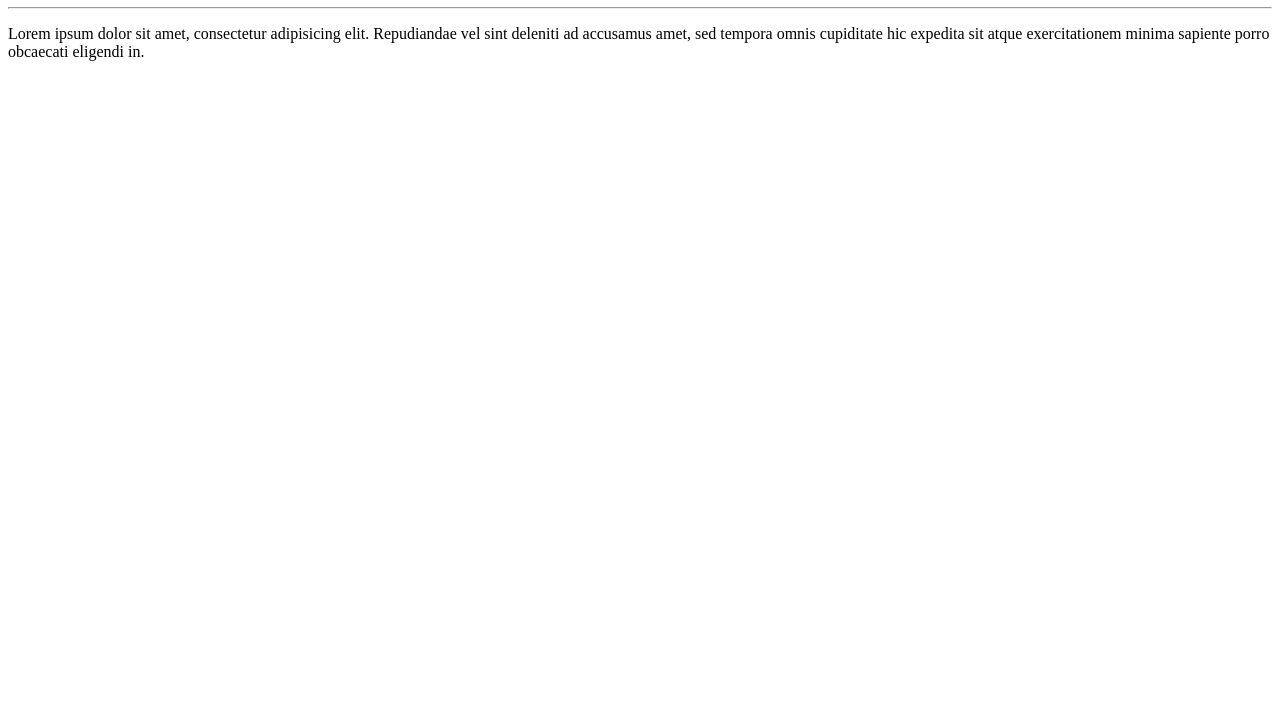
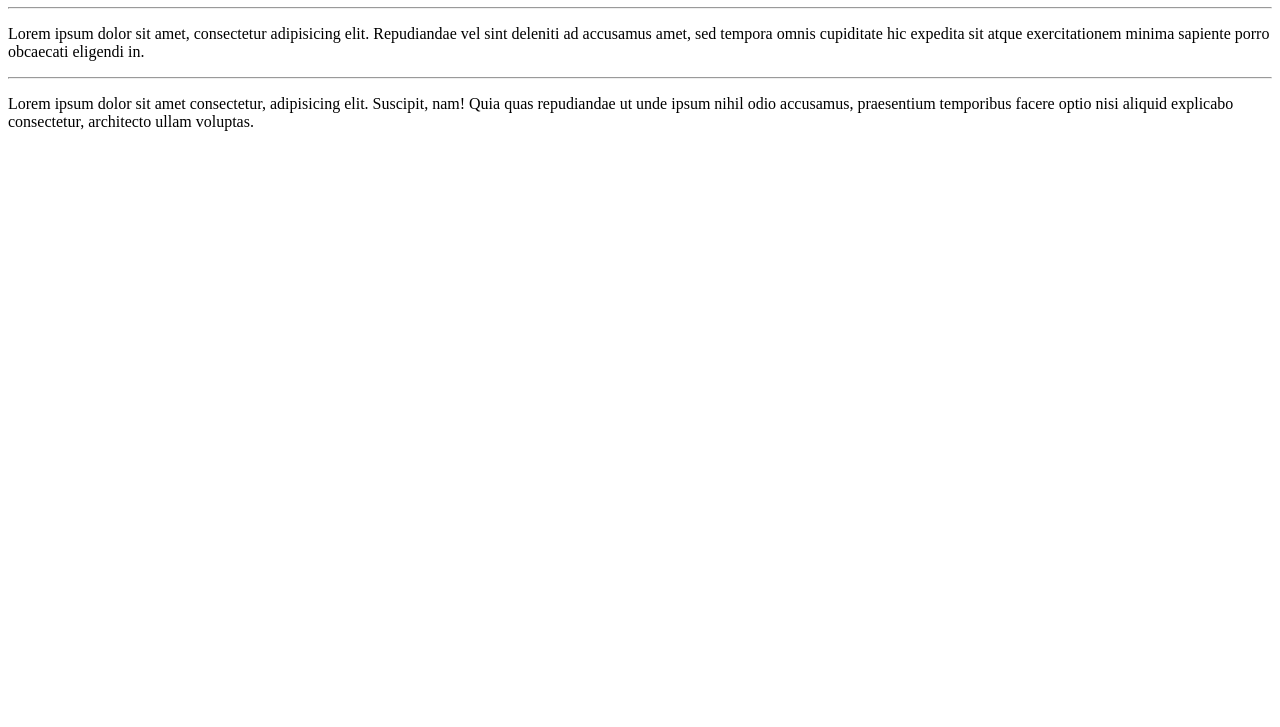
Before and after one commit to PauloTrinof/OlaMundo, a plain HTML site: page site-exemplo/index.html in a window 1280 px wide. Shown: the part 73-800 px from the top of the page. Drawn offline with Linux system fonts and the light colour scheme.

Commit message:
adicionei um parágrafo

```diff
--- a/site-exemplo/index.html
+++ b/site-exemplo/index.html
@@ -9,5 +9,7 @@
      <h1>Meu primeiro site de HTML</h1>
      <hr>
      <p>Lorem ipsum dolor sit amet, consectetur adipisicing elit. Repudiandae vel sint deleniti ad accusamus amet, sed tempora omnis cupiditate hic expedita sit atque exercitationem minima sapiente porro obcaecati eligendi in.</p>
+     <hr>
+     <p>Lorem ipsum dolor sit amet consectetur, adipisicing elit. Suscipit, nam! Quia quas repudiandae ut unde ipsum nihil odio accusamus, praesentium temporibus facere optio nisi aliquid explicabo consectetur, architecto ullam voluptas.</p>
 </body>
 </html>
```
